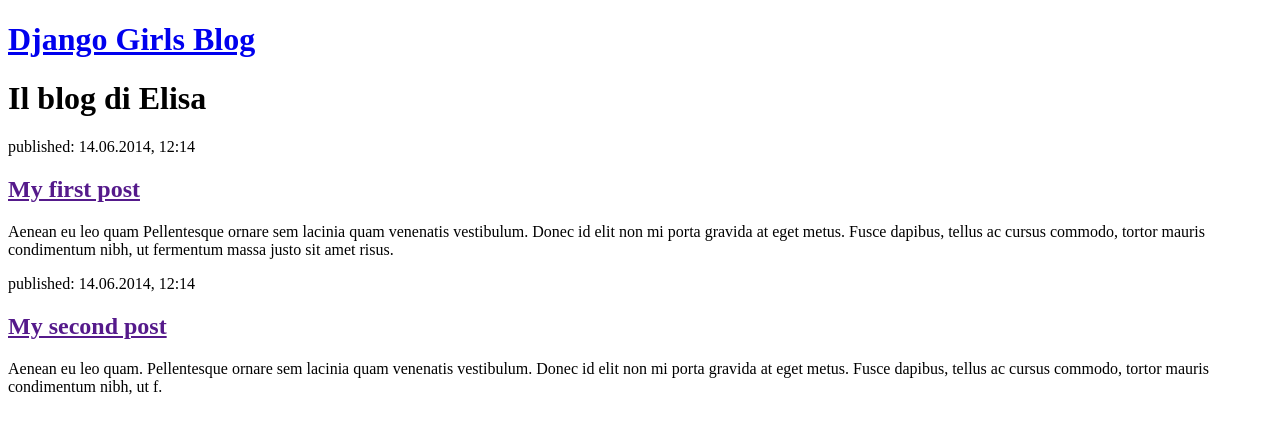
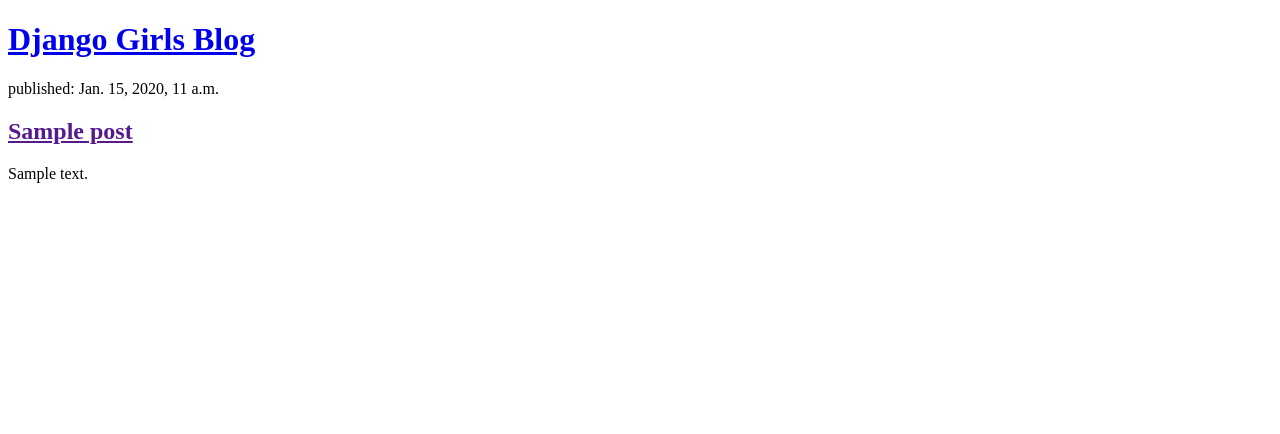
Before and after one commit to Eelisa98/my-first-blog, a Django app: page / in a window 1280 px wide. Shown: the top 434 px of the page. Run offline with Django 3.2, Linux system fonts and the light colour scheme; tables that the repository leaves empty hold one stand-in row (values such as "Sample post").

Commit message:
Modified templates to display posts from database.

```diff
--- a/blog/templates/blog/post_list.html
+++ b/blog/templates/blog/post_list.html
@@ -1,26 +1,16 @@
 <!DOCTYPE html>
 <html>
     <head>
-        <title>Elisa's blog</title>
+        <title>Elisa's Blog</title>
     </head>
-<body>
-    <header>
+    <body>
         <h1><a href="/">Django Girls Blog</a></h1>
-    </header>
-
-   <h1> Il blog di Elisa</h1>
-
-   <article>
-    <time>published: 14.06.2014, 12:14</time>
-    <h2><a href="">My first post</a></h2>
-    <p>Aenean eu leo quam Pellentesque ornare sem lacinia quam venenatis vestibulum. Donec id elit non mi porta gravida at eget metus. Fusce dapibus, tellus ac cursus commodo, tortor mauris condimentum nibh, ut fermentum massa justo sit amet risus.</p>
-</article>
-
-<article>
-    <time>published: 14.06.2014, 12:14</time>
-    <h2><a href="">My second post</a></h2>
-    <p>Aenean eu leo quam. Pellentesque ornare sem lacinia quam venenatis vestibulum. Donec id elit non mi porta gravida at eget metus. Fusce dapibus, tellus ac cursus commodo, tortor mauris condimentum nibh, ut f.</p>
-</article>
-
+        {% for post in posts %}
+    <article>
+        <time>published: {{ post.published_date }}</time>
+        <h2><a href="">{{ post.title }}</a></h2>
+        <p>{{ post.text|linebreaksbr }}</p>
+    </article>
+{% endfor %}
 </body>
 </html>
--- a/blog/views.py
+++ b/blog/views.py
@@ -1,4 +1,7 @@
 from django.shortcuts import render
+from django.utils import timezone
+from .models import Post
 def post_list(request):
-    return render(request, 'blog/post_list.html', {})
+    posts = Post.objects.filter(published_date__lte=timezone.now()).order_by('published_date')
+    return render(request, 'blog/post_list.html', {'posts':posts})
 # Create your views here.
```
